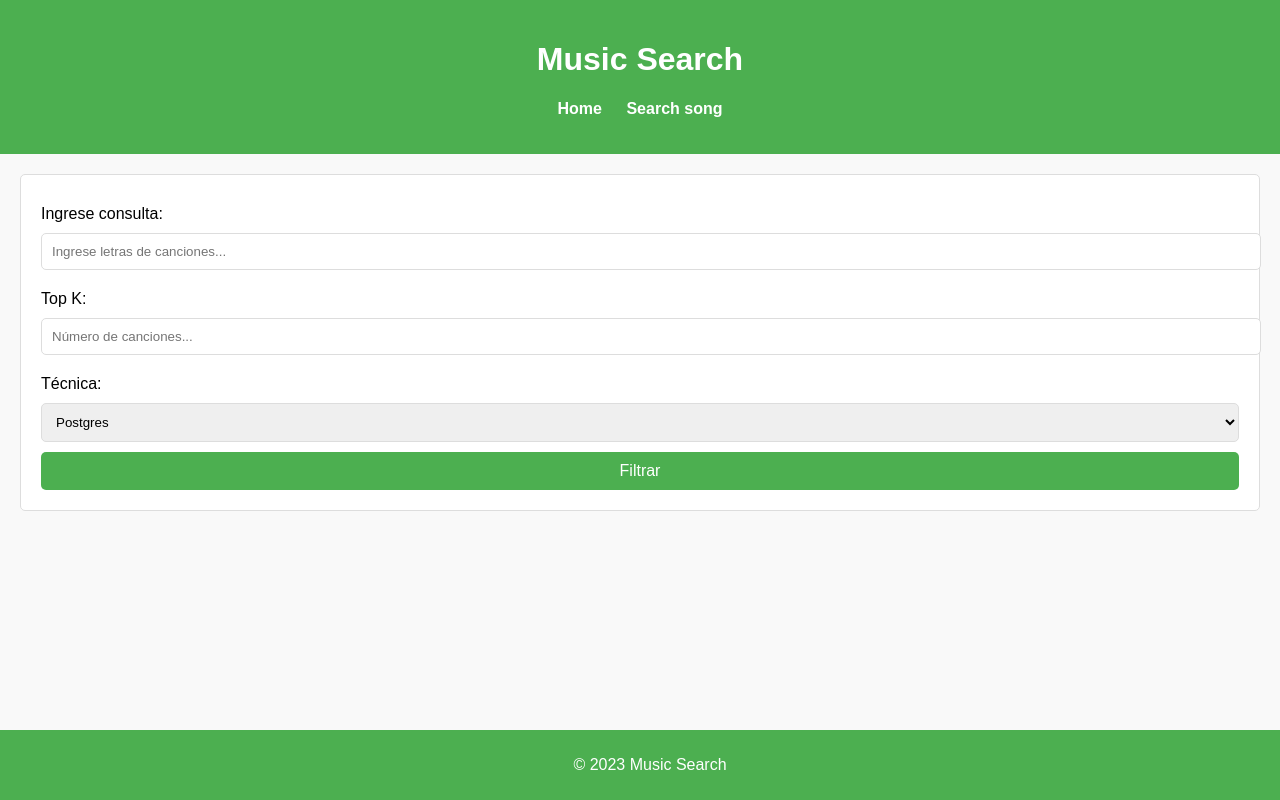
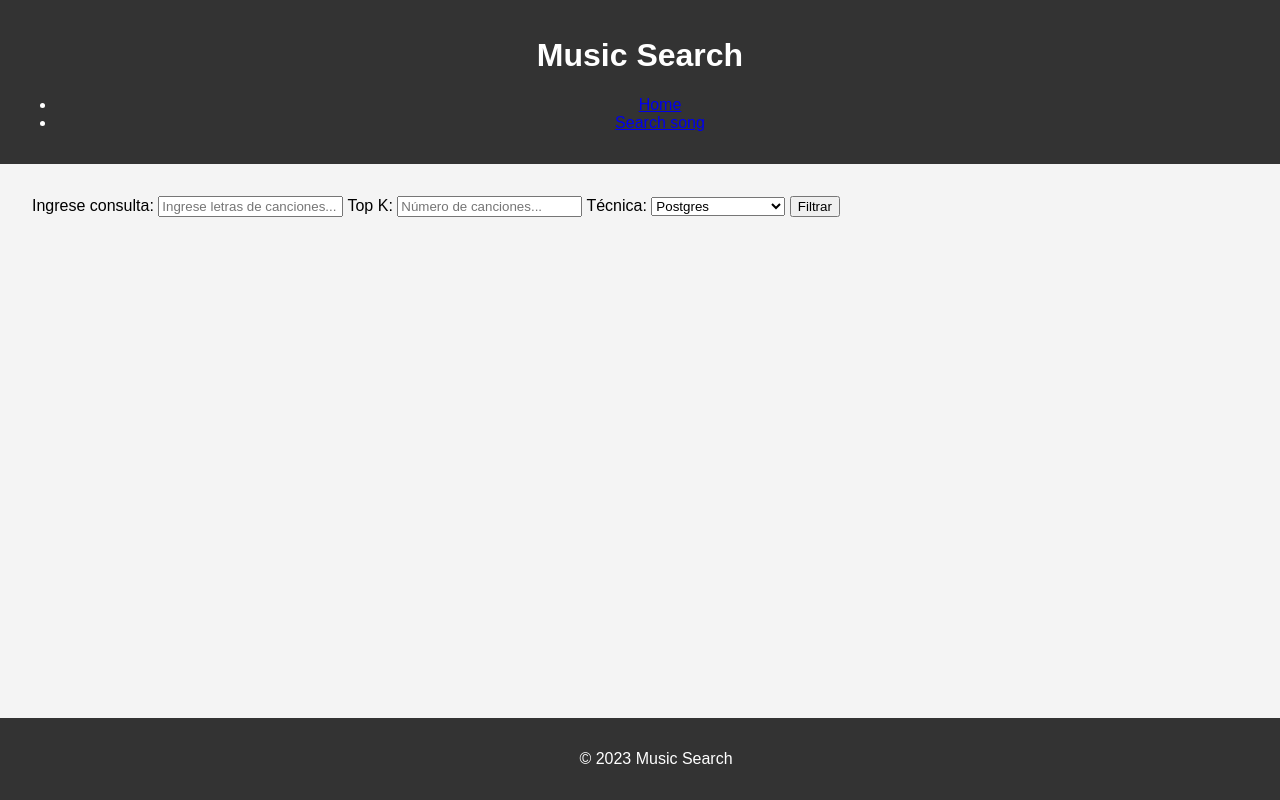
Before and after one commit to ChuSebastian/P2_BD2, a Flask app: page / in a window 1280 px wide. Run offline with Flask 3, Linux system fonts and the light colour scheme.

Commit message:
css update

```diff
--- a/frontend/static/css/styles.css
+++ b/frontend/static/css/styles.css
@@ -1,112 +1,84 @@
-/* Estilos generales */
+/* frontend/static/css/styles.css */
+
+/* Estilos generales para la página */
 body {
     font-family: Arial, sans-serif;
+    background-color: #f4f4f4;
     margin: 0;
     padding: 0;
-    background-color: #f9f9f9;
 }
 
 header {
-    background-color: #4CAF50;
-    padding: 20px;
+    background-color: #333;
+    color: white;
     text-align: center;
-    color: white;
+    padding: 1rem;
 }
 
-nav ul {
-    list-style-type: none;
-    padding: 0;
-}
-
-nav ul li {
-    display: inline;
-    margin: 0 10px;
-}
-
-nav ul li a {
-    color: white;
-    text-decoration: none;
-    font-weight: bold;
+main {
+    padding: 2rem;
 }
 
 footer {
-    background-color: #4CAF50;
-    padding: 10px;
+    background-color: #333;
+    color: white;
     text-align: center;
-    color: white;
-    position: absolute;
+    padding: 1rem;
+    position: fixed;
+    width: 100%;
     bottom: 0;
-    width: 100%;
 }
 
-/* Estilos para el contenedor de búsqueda */
-.search-container {
-    margin: 20px;
-    padding: 20px;
-    background-color: #fff;
-    border: 1px solid #ddd;
-    border-radius: 5px;
+table {
+    width: 100%;
+    border-collapse: collapse;
+    margin-top: 2rem;
+    box-shadow: 0 0 10px rgba(0, 0, 0, 0.1);
 }
 
-.search-container label {
-    display: block;
-    margin: 10px 0 5px;
-}
-
-.search-container input,
-.search-container select {
-    width: 100%;
-    padding: 10px;
-    margin: 5px 0 10px;
+th, td {
+    padding: 1rem;
     border: 1px solid #ddd;
-    border-radius: 5px;
-}
-
-.search-container button {
-    width: 100%;
-    padding: 10px;
-    background-color: #4CAF50;
-    border: none;
-    border-radius: 5px;
-    color: white;
-    font-size: 16px;
-    cursor: pointer;
-}
-
-.search-container button:hover {
-    background-color: #45a049;
-}
-
-/* Estilos para los resultados */
-.results-container {
-    margin: 20px;
-    padding: 20px;
-    background-color: #fff;
-    border: 1px solid #ddd;
-    border-radius: 5px;
-}
-
-.results-container h2 {
-    margin-top: 0;
-}
-
-.results-container table {
-    width: 100%;
-    border-collapse: collapse;
-    margin-top: 20px;
-}
-
-.results-container table, th, td {
-    border: 1px solid #ddd;
-}
-
-.results-container th, td {
-    padding: 10px;
     text-align: left;
 }
 
-.results-container img {
-    max-width: 50px;
-    max-height: 50px;
-    border-radius: 5px;
+th {
+    background-color: #f8f8f8;
 }
+
+td img {
+    max-width: 100px;
+}
+
+/* Ajustes específicos para el ancho de columnas */
+th.top, td.top {
+    width: 5%;
+}
+
+th.score, td.score {
+    width: 10%;
+}
+
+th.track-id, td.track-id {
+    width: 15%;
+}
+
+th.name, td.name {
+    width: 10%;
+}
+
+th.artist, td.artist {
+    width: 10%;
+}
+
+th.lyrics, td.lyrics {
+    width: 30%;
+}
+
+th.keywords, td.keywords {
+    width: 15%;
+}
+
+th.image, td.image {
+    width: 10%;
+}
```
